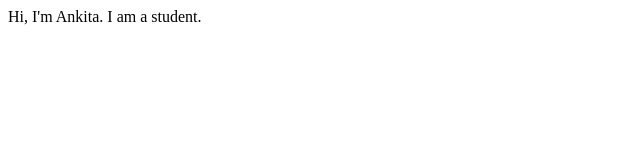
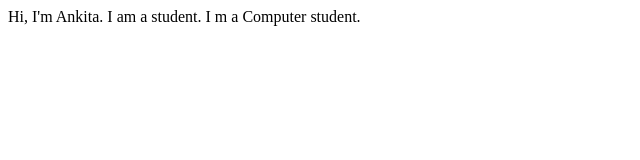
Before and after one commit to 60ankita/Ankitasharma.com, a plain HTML site: page index.html in a window 1280 px wide. Shown: the whole page, without its empty margins (0-640 px from the left). Drawn offline with Linux system fonts and the light colour scheme.

Commit message:
docs : update stream

```diff
--- a/index.html
+++ b/index.html
@@ -8,5 +8,6 @@
 </head>
 <body>
     Hi, I'm Ankita. I am a student.
+    I m a Computer student.
 </body>
 </html>
```
